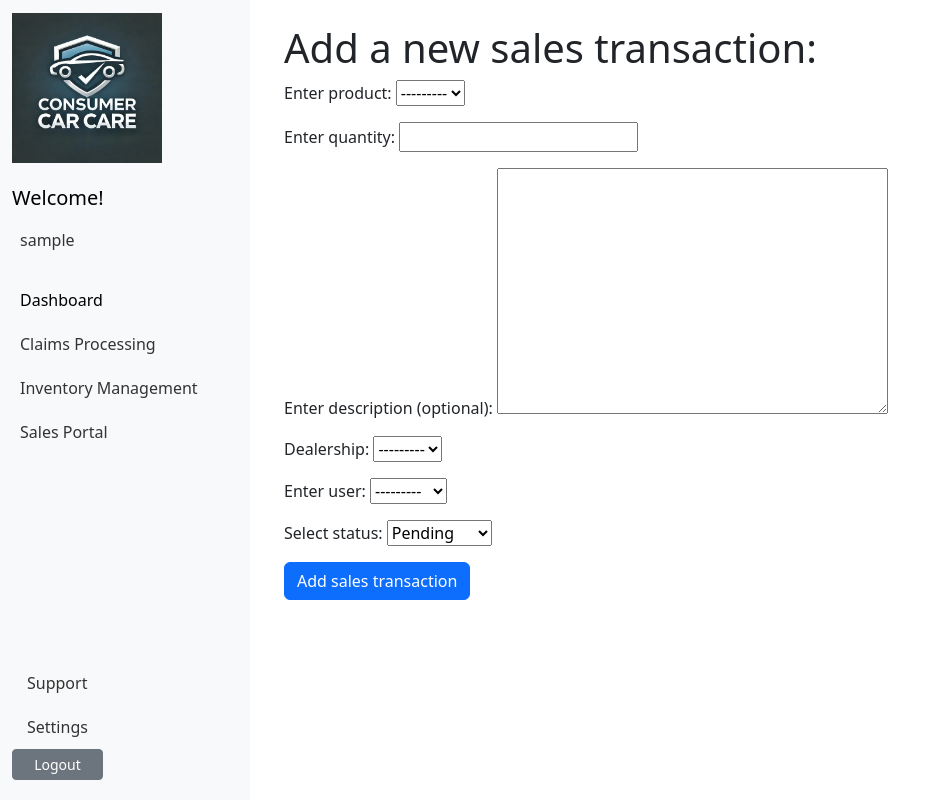
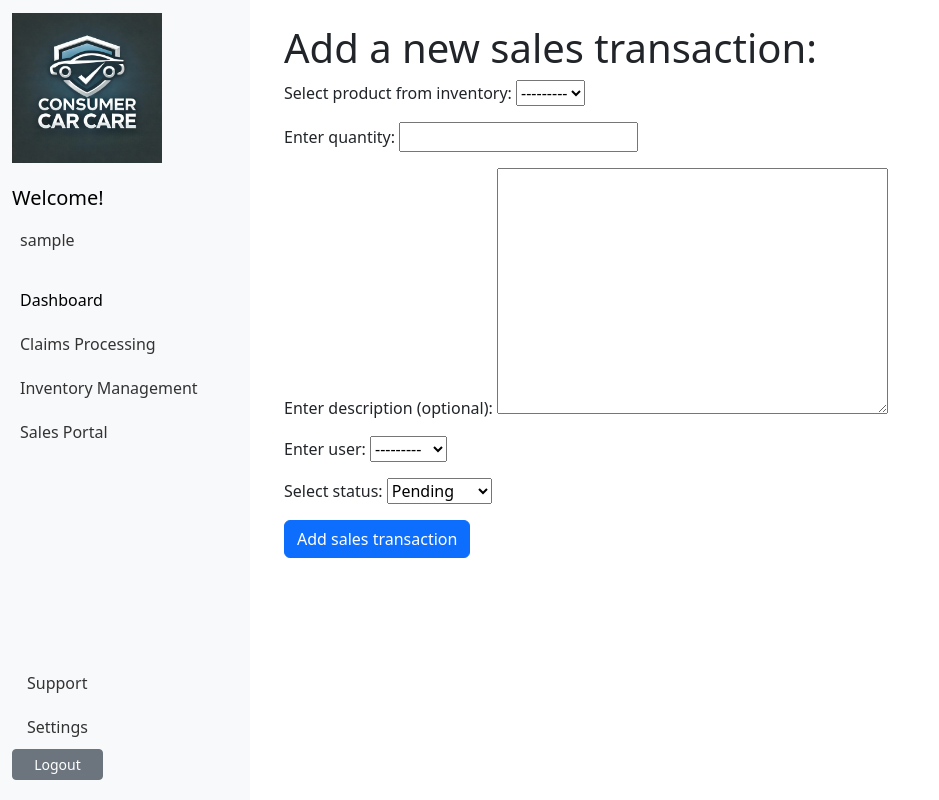
Before and after one commit to salmaan1-btm/C3-Digital, a Django app: page /new_sales/ in a window 1280 px wide. Shown: the whole page, without its empty margins (0-939 px from the left). Run offline with Django 5.2, Linux system fonts and the light colour scheme; the visitor is signed in with stand-in values (Sample User, id 1); data comes from the database, SQL or seed files in the repository; data that the repository does not hold is empty; some libraries are stand-ins or nearby versions.

Commit message:
Created Inventory class, updated so that stock reflects sales

```diff
--- a/Apps/C3_app1/admin.py
+++ b/Apps/C3_app1/admin.py
@@ -3,6 +3,7 @@ from .models import Product
 from .models import Claim
 from .models import Sale
 from .models import Dealership
+from .models import Inventory
 
 # Register your models here.
 
@@ -11,3 +12,4 @@ admin.site.register(Claim)
 admin.site.register(Sale)
 
 admin.site.register(Dealership)
+admin.site.register(Inventory)
--- a/Apps/C3_app1/forms.py
+++ b/Apps/C3_app1/forms.py
@@ -1,12 +1,12 @@
 from django import forms
-from .models import Sale, Product, User, Claim
+from .models import Sale, Product, User, Claim, Inventory
 
 class SalesForm(forms.ModelForm):
     class Meta:
         model = Sale
-        fields = ['product_sold', 'quantity', 'description', 'dealership', 'user', 'status']
+        fields = ['inventory', 'quantity', 'description', 'user', 'status']
         labels = {
-            'product_sold': 'Enter product',
+            'inventory': 'Select product from inventory',
             'quantity': 'Enter quantity',
             'description': 'Enter description (optional)',
             'user': 'Enter user',
@@ -22,6 +22,16 @@ class ProductForm(forms.ModelForm):
             'description': 'Enter description',
             'price': 'Enter price',
             }
+
+class InventoryForm(forms.ModelForm):
+    class Meta:
+        model = Inventory
+        fields = ['product', 'dealership', 'quantity']
+        labels = {
+            'product': 'Select product',
+            'dealership': 'Select dealership',
+            'quantity': 'Select quantity',
+        }
 
 class ClaimsForm(forms.ModelForm):
     class Meta:
--- a/Apps/C3_app1/models.py
+++ b/Apps/C3_app1/models.py
@@ -12,12 +12,21 @@ class Dealership(models.Model):
 class Product(models.Model):
     name = models.CharField(max_length=200)
     description = models.TextField()
-    stock = models.PositiveIntegerField(default=0)
-    dealership = models.ForeignKey(Dealership, on_delete=models.CASCADE, null = True, blank = True)
+
     price = models.DecimalField(max_digits=10, decimal_places=2)
 
     def __str__(self):
         return self.name
+
+class Inventory(models.Model):
+    product = models.ForeignKey(Product, on_delete=models.CASCADE)
+    quantity = models.PositiveIntegerField(default=0)
+    dealership = models.ForeignKey(Dealership, on_delete=models.CASCADE)
+
+    class Meta:
+        unique_together = ('product', 'dealership') # Ensures each dealership has a unique stock entry per product.
+    def __str__(self):
+        return f"{self.dealership.name} - {self.product.name} ({self.quantity} in stock)"
 
 class Sale(models.Model):
     # A sales entry
@@ -26,18 +35,29 @@ class Sale(models.Model):
         ('pending', 'Pending'),
         ('cancelled', 'Cancelled'),
     ]
-
-    product_sold = models.ForeignKey(Product, on_delete=models.CASCADE)
+    inventory = models.ForeignKey(Inventory, on_delete=models.CASCADE)
     quantity = models.PositiveIntegerField()
     description = models.TextField(blank=True, null=True)
-    dealership = models.ForeignKey(Dealership, on_delete=models.CASCADE)
     user = models.ForeignKey(User, on_delete=models.CASCADE)
     status = models.CharField(max_length=10, choices=STATUS_CHOICES, default='pending')
     date_added = models.DateTimeField(auto_now_add=True)
 
+    def clean(self):
+        """Ensure enough stock is available before completing a sale."""
+        if self.status == "completed" and self.inventory.quantity < self.quantity:
+            raise ValidationError("Not enough stock available for this sale.")
+    def save(self, *args, **kwargs):
+        self.clean()
+        if self.status =="completed":
+            # Deduct stock only when the sale is completed
+            if self.inventory.quantity < self.quantity:
+                raise ValidationError("Not enough stock available.")
+            self.inventory.quantity -= self.quantity
+            self.inventory.save()
+        super().save(*args, **kwargs)
     def __str__(self):
         # Return a string representation of the model
-        return f"{self.product_sold.name} - {self.quantity} units - {self.get_status_display()}"
+        return f" {self.inventory.dealership.name} - {self.inventory.product.name} - {self.quantity} units - {self.get_status_display()}"
 
 class Claim(models.Model):
     STATUS_CHOICES = [
--- /dev/null
+++ b/Apps/C3_app1/templates/C3_app1/add_inventory.html
@@ -0,0 +1,5 @@
+  <form action="{% url 'C3_app1:add_inventory' %}" method='post'>
+    {% csrf_token %}
+    {{ form.as_p }}
+    <button class = "btn btn-primary" name="submit">Update inventory</button>
+</form>
--- a/Apps/C3_app1/templates/C3_app1/inventory.html
+++ b/Apps/C3_app1/templates/C3_app1/inventory.html
@@ -1,5 +1,7 @@
 {% extends "base.html" %}
 {% block content %}
+<a href="{% url 'C3_app1:add_inventory' %}" class="btn btn-primary btn-block text-decoration-none link-light"> Update inventory</a>
+
 <div class="container mt-5">
   <h2 class="mb-4">Select a Dealership</h2>
   <div class="row">
--- a/Apps/C3_app1/templates/C3_app1/view_sales.html
+++ b/Apps/C3_app1/templates/C3_app1/view_sales.html
@@ -22,7 +22,7 @@
         <tr>
             <td>{{sale.id}}</td>
             <td>{{sale.dealership}}</td>
-            <td>{{sale.product_sold.name}}</td>
+            <td>{{sale.inventory.product.name}}</td>
             <td>{{sale.quantity}}</td>
             <td>{{sale.description}}</td>
             <td>{{sale.status}}</td>
--- a/Apps/C3_app1/urls.py
+++ b/Apps/C3_app1/urls.py
@@ -10,6 +10,7 @@ urlpatterns = [
     path('claims/<int:claim_id>/', views.claim_detail_view, name='claims_detail'),
     path('new_claim/', views.new_claims, name='new_claim'),
     path('inventory/', views.inventory, name='inventory'),
+    path('add_inventory/', views.add_inventory, name = 'add_inventory'),
     path('sales_p/', views.sales_p, name='sales_p'),
     path('settings/', views.settings, name='settings'),
     path('details/', views.personal_details, name='personal_details'),
--- a/Apps/C3_app1/views.py
+++ b/Apps/C3_app1/views.py
@@ -1,8 +1,8 @@
 from django.shortcuts import render, redirect, get_object_or_404
 from django.contrib.auth.decorators import login_required
 from django.contrib import messages
-from .models import Product, Dealership, Claim, Sale
-from .forms import SalesForm, ProductForm, ClaimsForm, SupportForm
+from .models import Product, Dealership, Claim, Sale, Inventory
+from .forms import SalesForm, ProductForm, ClaimsForm, SupportForm, InventoryForm
 
 # Create your views here.
 
@@ -101,12 +101,41 @@ def view_sales(request):
 @login_required
 def dealership_inventory(request, dealership_id):
     """Displays products for a specific dealership."""
-    dealership = get_object_or_404(Dealership, id=dealership_id)
-    products = Product.objects.filter(dealership=dealership)
+    dealership = Dealership.objects.get(id=dealership_id)
+    inventory_items = Inventory.objects.filter(dealership=dealership)
     return render(request, 'C3_app1/dealership_inventory.html', {
         'dealership': dealership,
-        'products': products
+        'inventory_items': inventory_items
     })
+
+@login_required
+def add_inventory(request):
+    if request.method != 'POST':
+    #no data submitted; create a blank form.
+        form = InventoryForm()
+    else:
+        #POST data submitted; process data.
+        form = InventoryForm(data = request.POST)
+
+        if form.is_valid():
+            # Access cleaned data from the form
+            product = form.cleaned_data['product']
+            dealership = form.cleaned_data['dealership']
+            quantity = form.cleaned_data['quantity']
+
+            # Try to get or create the inventory entry
+            inventory, created = Inventory.objects.get_or_create(
+                product=product, dealership=dealership, defaults={'quantity': quantity}
+            )
+
+            if not created:
+                inventory.stock += quantity  # Update the stock
+                inventory.save()
+
+        return redirect('C3_app1:inventory')
+    context = {'form':form}
+    return render(request, 'C3_app1/add_inventory.html', context)
+
 
 @login_required
 def view_products(request):
```
Also changed, not shown: Apps/C3_app1/templates/C3_app1/dealership_inventory.html (+7 -6 lines), Apps/C3_app1/migrations/0008_auto_20250402_0332.py (added), Apps/C3_app1/migrations/0009_rename_stock_inventory_quantity.py (added).
